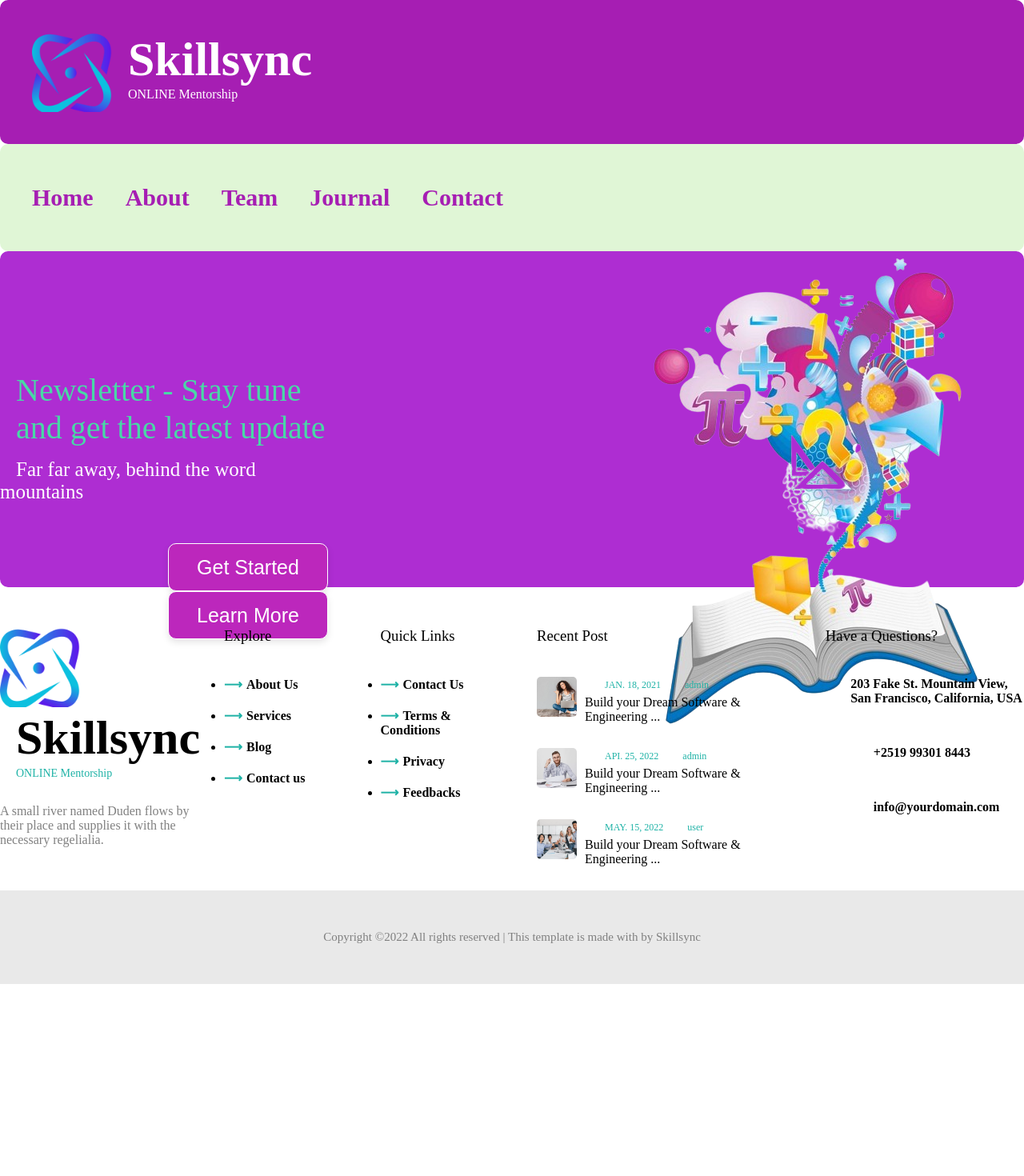
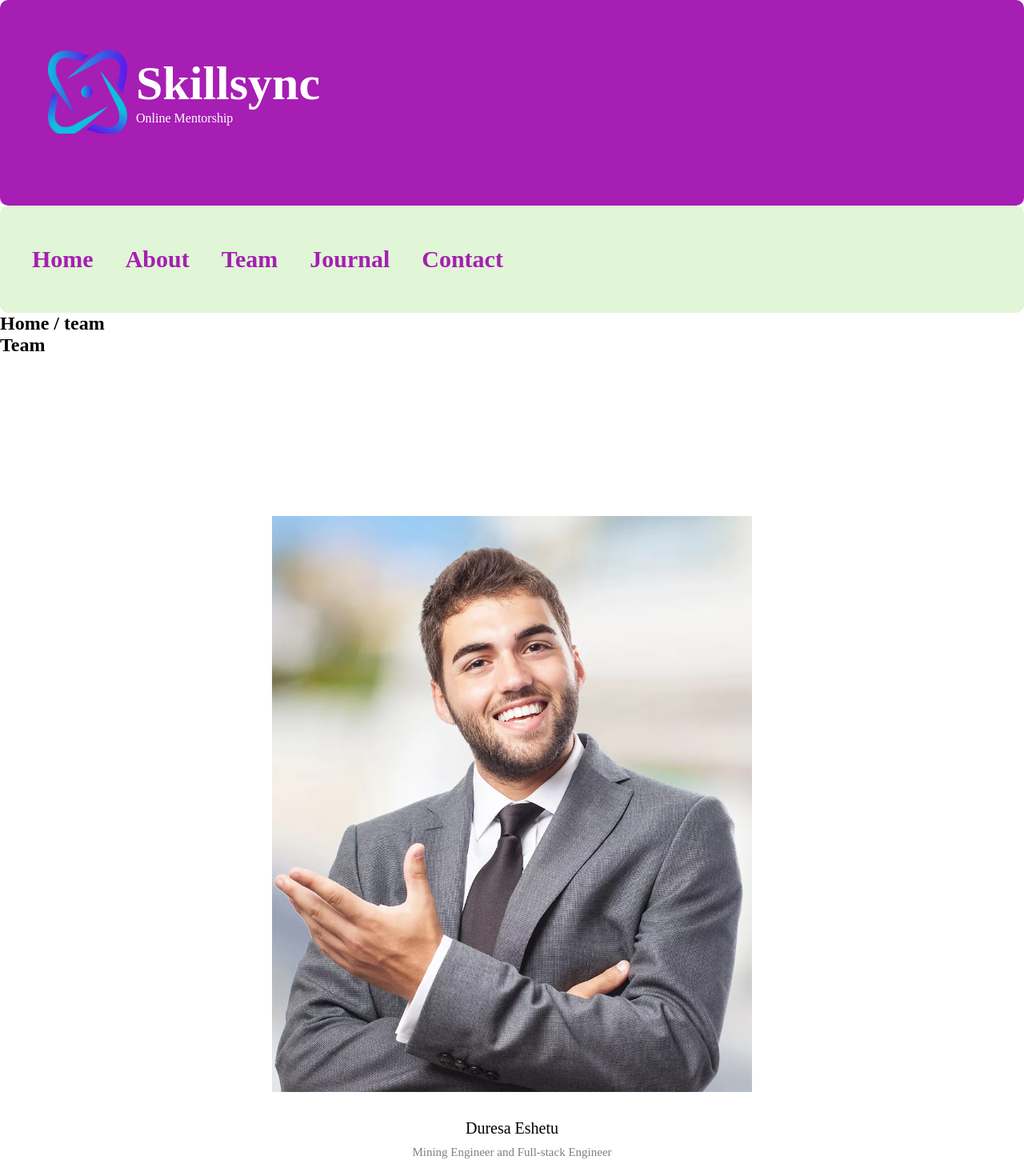
Before and after one commit to durdure/skillssync, a React (Create React App) app: page /team in a window 1280 px wide. Shown: the top 1470 px of the page at 80% size. Before the commit the page ends 1230 px from the top, so only its background shows below. Built offline with nearby package versions, Linux system fonts and the light colour scheme.

Commit message:
Portifolio

```diff
--- a/package.json
+++ b/package.json
@@ -5,6 +5,9 @@
   "dependencies": {
     "@emotion/react": "^11.11.3",
     "@emotion/styled": "^11.11.0",
+    "@fortawesome/fontawesome-svg-core": "^6.5.1",
+    "@fortawesome/free-solid-svg-icons": "^6.5.1",
+    "@fortawesome/react-fontawesome": "^0.2.0",
     "@mui/material": "^5.15.6",
     "@testing-library/jest-dom": "^5.17.0",
     "@testing-library/react": "^13.4.0",
--- a/src/App.js
+++ b/src/App.js
@@ -2,16 +2,17 @@
 import React from "react";
 import { BrowserRouter as Router, Routes, Route } from "react-router-dom";
 import Header from "./Component/common/header/Header";
-// import About from "./Component/about/About";
+import About from "./Component/about/About";
 // import CourseHome from "./Component/allcourses/CourseHome";
-// import Team from "./Component/team/Team";
+import Team from "./Component/team/Team";
 // import Pricing from "./Component/pricing/Pricing";
 // import Blog from "./Component/blog/Blog";
-// import Contact from "./Component/contact/contact";
+import Contact from "./Component/contact/contact";
 import Footer from "./Component/common/footer/Footer";
-// import Home from "./Component/home/Home";
+import Home from "./Component/home/Home";
 // import LoginSignup from './Component/mentee/loginSignup';
-// // import AboutHome from "./Component/about/AboutHome";
+// import AboutHome from "./Component/about/AboutHome";
+import LogInSingUp from "./Component/mentee/loginSignup"
 
 function App() {
   return (
@@ -19,16 +20,16 @@ function App() {
       <Router>
         <Header />
         <Routes>
-          {/* <Route path='/' element={<Home />} /> */}
-          {/* <Route path='/about' element={<About />} />
-          <Route path='/courses' element={<CourseHome />} />
+          <Route path='/' element={<Home />} />
+           <Route path='/about' element={<About />} />
+          {/* <Route path='/courses' element={<CourseHome />} /> */}
           <Route path='/team' element={<Team />} />
-          <Route path='/pricing' element={<Pricing />} />
-          <Route path='/journal' element={<Blog />} />
+          {/* <Route path='/pricing' element={<Pricing />} /> */}
+          {/* <Route path='/journal' element={<Blog />} /> */}
           <Route path='/contact' element={<Contact />} />
-          <Route path='/mentee' element={<LoginSignup />}/> */}
+          <Route path='/mentee' element={<LogInSingUp />}/>
         </Routes>
-        <Footer />
+         <Footer />
       </Router>
     </>
   );
--- a/src/Component/common/footer/Footer.jsx
+++ b/src/Component/common/footer/Footer.jsx
@@ -4,12 +4,12 @@ import "./footer.css"
 import image_ppi from "../header/one_1111-removebg-preview.png"
 import logof from "../header/Skillsynoc.png"
 
+
 const Footer = () => {
   return (
     <>
       <section className='newletter'>
-        <div className='container flexSB'>
-          <div className='left row'>
+
             <div className="note">
               <h1>Newsletter - Stay tune and get the latest update</h1>
               <span>Far far away, behind the word mountains</span>
@@ -17,60 +17,55 @@ const Footer = () => {
                 <button className="Get"> Get Started</button>
                 <button className="Get"> Learn More</button>
                 </div>
+
             </div>
-
             <img src={image_ppi} alt="" />
-          </div>
-        </div>
       </section>
-      <footer>
 
 
+
+
+
+
+
+
+      <footer>
         <div className='container padding'>
           <div className='box logo'>
+
+
               <div className='logo'>
-            <img src={logof} alt="" srcset="" />
+                  <img src={logof} alt="" />
+                  <div className="onoo">
                     <h1>Skillsync</h1>
-              <span>ONLINE Mentorship</span>
                   </div>
-{/*
-            <div className="onoo">
-            <img src={logof} alt="" />
-              <h1>Skillsync</h1>
-              <span>ONLINE Mentorship</span>
-            </div> */}
-            <p>A small river named Duden flows by their place and supplies it with the necessary regelialia.</p>
-
                   <i className='fab fa-facebook-f icon'></i>
                   <i className='fab fa-twitter icon'></i>
                   <i className='fab fa-instagram icon'></i>
              </div>
-
+             <p>A small river named Duden flows by their place and supplies it with the necessary regelialia.</p>
+            </div>
 
             <div className='box link'>
             <h3>Explore</h3>
             <ul>
               <li>About Us</li>
               <li>Services</li>
+              <li>Courses</li>
               <li>Blog</li>
               <li>Contact us</li>
             </ul>
           </div>
-
-
           <div className='box link'>
             <h3>Quick Links</h3>
             <ul>
               <li>Contact Us</li>
+              <li>Pricing</li>
               <li>Terms & Conditions</li>
               <li>Privacy</li>
               <li>Feedbacks</li>
             </ul>
           </div>
-
-
-
-
           <div className='box'>
             <h3>Recent Post</h3>
             {blog.slice(0, 3).map((val) => (
@@ -92,9 +87,6 @@ const Footer = () => {
               </div>
             ))}
           </div>
-
-
-
           <div className='box last'>
             <h3>Have a Questions?</h3>
             <ul>
@@ -104,7 +96,7 @@ const Footer = () => {
               </li>
               <li>
                 <i className='fa fa-phone-alt'></i>
-                +2519 99301 8443
+                +2 392 3929 210
               </li>
               <li>
                 <i className='fa fa-paper-plane'></i>
@@ -113,21 +105,16 @@ const Footer = () => {
             </ul>
           </div>
         </div>
-
-
       </footer>
-
-
       <div className='legal'>
         <p>
-          Copyright ©2022 All rights reserved | This template is made with <i className='fa fa-heart'></i> by Skillsync
+          Copyright ©2022 All rights reserved | This template is made with <i className='fa fa-heart'></i> by GorkhCoder
         </p>
       </div>
-
-
 
     </>
   )
 }
 
+
 export default Footer
--- a/src/Component/common/footer/footer.css
+++ b/src/Component/common/footer/footer.css
@@ -1,21 +1,42 @@
 .newletter {
-  background-color: hsl(287, 65%, 50%);
+  background-color: hsl(295, 71%, 41%);
   padding: 50px 0;
-  color: #fff;
+  color: hsl(0, 78%, 66%);
   border-radius: 10px;
   height: 40vh;
+  width: 100vw;
+  display: flex;
+  flex-direction: row;
 }
+
+/* .newletter .container{
+  background-color: hsl(295, 71%, 41%);
+  margin-top: -210px;
+  margin-right: 300px;
+} */
+
+.newletter img{
+  width: auto;
+  height: auto;
+  margin-left: 300px;
+}
+
 .newletter .right,
 .newletter .left {
-  padding-right: 50px;
+  padding-right:0px;
   padding-top: 100px;
+  padding-left: 100px;
 }
-.newletter h1 {
+
+/* .newletter h1 {
   color: #49d8a6;
   font-size: 40px;
   font-weight: 500;
   margin-bottom: 15px;
-}
+  width: 100vw;
+} */
+
+/*
 .left{
   display: flex;
   flex-direction:row;
@@ -26,8 +47,8 @@
 .newletter .right {
   display: flex;
   justify-content: space-between;
-  align-items: center;
-}
+  /* align-items: center;*/
+
 
 .newletter .buttonOne{
   margin-left: 200px;
@@ -57,34 +78,17 @@
 
 
 
-.left img{
-  width: auto;
-  height: auto;
-  margin-left: 100px;
-  padding-left: 300px;
-  margin-top: -150px;
-
-
-}
-
 .newletter i {
   padding: 12px;
   color: #1eb2a6;
   background-color: #fff;
 }
 
-
-footer {
-  background-color:#fff
+footer  .container {
+  width: 100vw;
+  background-color: #fff;
 }
 
-
-footer .container {
-  display: grid;
-  grid-template-columns: 3fr 2fr 2fr 4fr 3fr;
-  grid-gap: 30px;
-  padding-top: 50px;
-}
 
 
 @media screen and (max-width: 768px) {
@@ -94,9 +98,10 @@ footer .container {
 }
 
 
-footer .logo span {
+footer .container .box .logo{
   color: #1eb2a6;
   font-size: 14px;
+  display: flex;
 }
 
 .box .onoo{
@@ -118,7 +123,6 @@ footer h3 {
 }
 footer ul li {
   margin-bottom: 20px;
-  text-decoration: none;
 }
 footer .link li::before {
   content: "⟶";
--- a/src/Component/common/header/Head.jsx
+++ b/src/Component/common/header/Head.jsx
@@ -9,10 +9,9 @@ const Head = () => {
           <img src={logoImage} alt="" srcset="" />
           <div className='logo'>
             <h1>Skillsync</h1>
-            <span>ONLINE Mentorship</span>
+            <span>Online Mentorship</span>
           </div>
-
-            <button className="buttonThree"> SignIn/SignUp</button>
+            <button className="buttonThree"> <h1>SingIn/SignUp</h1></button>
         </div>
       </section>
     </>
--- a/src/Component/common/header/header.css
+++ b/src/Component/common/header/header.css
@@ -7,32 +7,36 @@
   color: #fff;
   background-color: hsl(295, 71%, 41%);
   border-radius: 10px;
+  display: flex;
+  flex-direction: row;
 }
 
-span, h1{
-  margin-left: 20px;
+.head .logo{
+  margin: 10px;
+}
 
+.head .container{
+  display: flex;
+  flex-direction: row;
+  margin: 20px;
+  background-color: hsl(295, 71%, 41%);
+  }
+.head .container .logo h1{
+  font-size: 60px;
 }
-.logo h1 {
-  font-size: 60px;
-  font-weight: 900;
-  }
+
 
 img{
   width: 100px;
 }
-.head .icon {
-  margin-left: 0px;
-}
 
-.head .buttonThree{
-  font-size: 25px;
+
+.head .container .buttonThree{
   background-color: hsl(314, 64%, 48%);
-  margin-left: 1000px;
-  font-weight: 600;
+  margin-left: 900px;
   border: 1px solid #fff;
   border-radius:20px ;
-  width: 300px;
+  width: 500px;
   height: 80px;
   color: #fff;
   cursor: pointer;
@@ -45,6 +49,13 @@ img{
   box-shadow: 0 4px 8px rgba(0, 0, 0, 0.1);
   background-color: #fff;
 }
+
+.head .container .buttonThree h1{
+  padding: 10px;
+  font-weight: 500;
+  font-size: 30px;
+}
+
 
 header {
   background-color: rgba(101, 211, 50, 0.2);
--- a/src/Component/contact/contact.jsx
+++ b/src/Component/contact/contact.jsx
@@ -19,15 +19,15 @@ const Contact = () => {
             <div className='items grid2'>
               <div className='box'>
                 <h4>ADDRESS:</h4>
-                <p>198 West 21th Street, Suite 721 New York NY 10016</p>
+                <p>AASTU, addis Ababa, Ethiopia</p>
               </div>
               <div className='box'>
                 <h4>EMAIL:</h4>
-                <p> info@yoursite.com</p>
+                <p> info@Skillsync.com</p>
               </div>
               <div className='box'>
                 <h4>PHONE:</h4>
-                <p> + 1235 2355 98</p>
+                <p> + 125 993 018443</p>
               </div>
             </div>
 
--- a/src/dummydata.js
+++ b/src/dummydata.js
@@ -246,39 +246,15 @@ export const online = [
 export const team = [
   {
     cover: "./images/team/t1.webp",
-    name: "Ph.D Adrian Molises",
-    work: "DEVELOPER AND LEAD INSTRUCTOR",
+    name: "Duresa Eshetu",
+    work: "Mining Engineer and Full-stack Engineer",
   },
   {
     cover: "./images/team/t2.webp",
     name: "Ph.D Arthur MaGregor",
     work: "DEVELOPER AND LEAD INSTRUCTOR",
   },
-  {
-    cover: "./images/team/t3.webp",
-    name: "Ph.D Anna Hanzen",
-    work: "DEVELOPER AND LEAD INSTRUCTOR",
-  },
-  {
-    cover: "./images/team/t4.webp",
-    name: "Ph.D Brian Wooden",
-    work: "DEVELOPER AND LEAD INSTRUCTOR",
-  },
-  {
-    cover: "./images/team/t5.webp",
-    name: "Ph.D Adrian Molises",
-    work: "DEVELOPER AND LEAD INSTRUCTOR",
-  },
-  {
-    cover: "./images/team/t6.webp",
-    name: "Ph.D Arthur MaGregor",
-    work: "DEVELOPER AND LEAD INSTRUCTOR",
-  },
-  {
-    cover: "./images/team/t7.webp",
-    name: "Ph.D Anna Hanzen",
-    work: "DEVELOPER AND LEAD INSTRUCTOR",
-  },
+
   {
     cover: "./images/team/t8.webp",
     name: "Ph.D Brian Wooden",
```
Also changed, not shown: 1 other file (tests, documents, lock files or other folders). Lines whose indentation alone changed are shown as unchanged.
